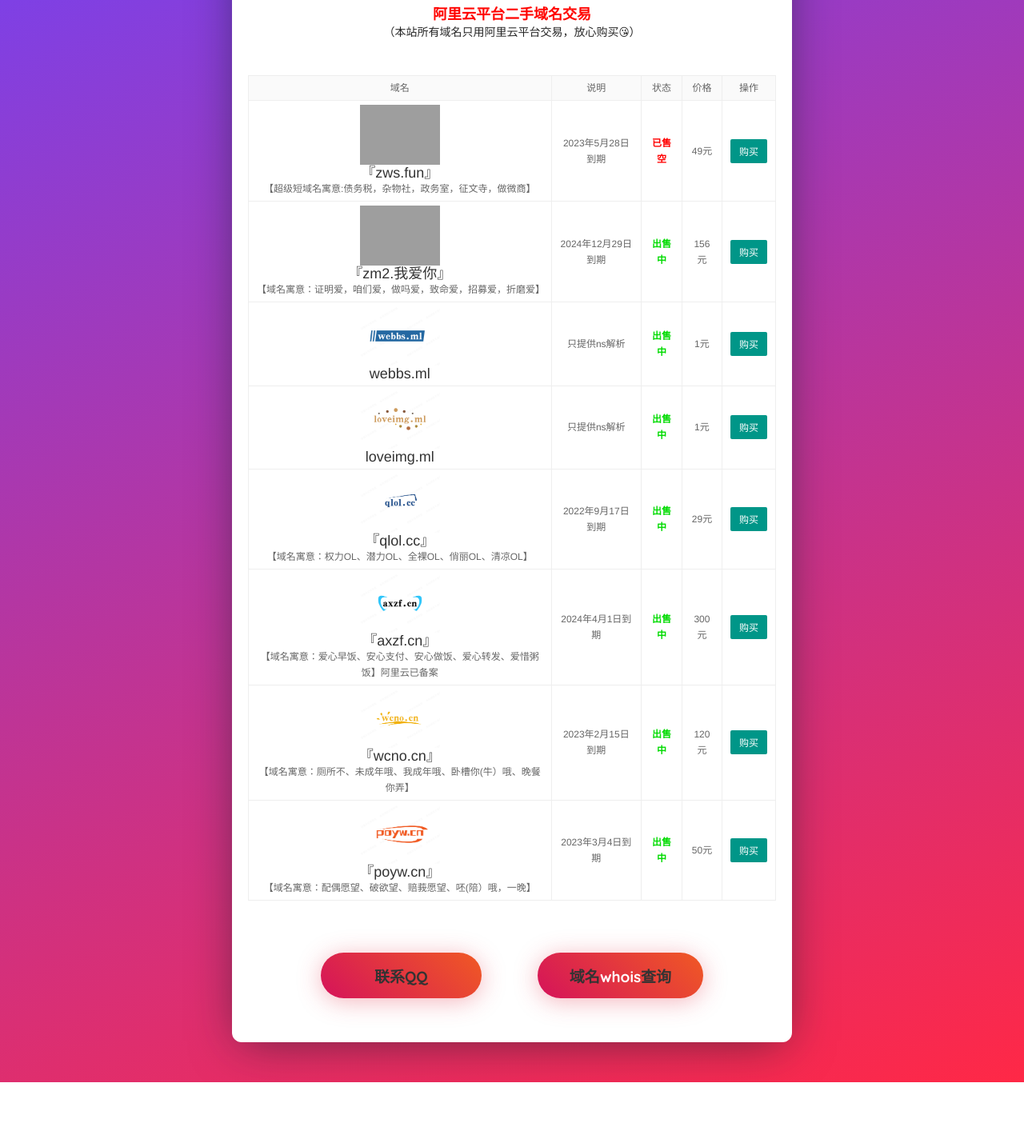
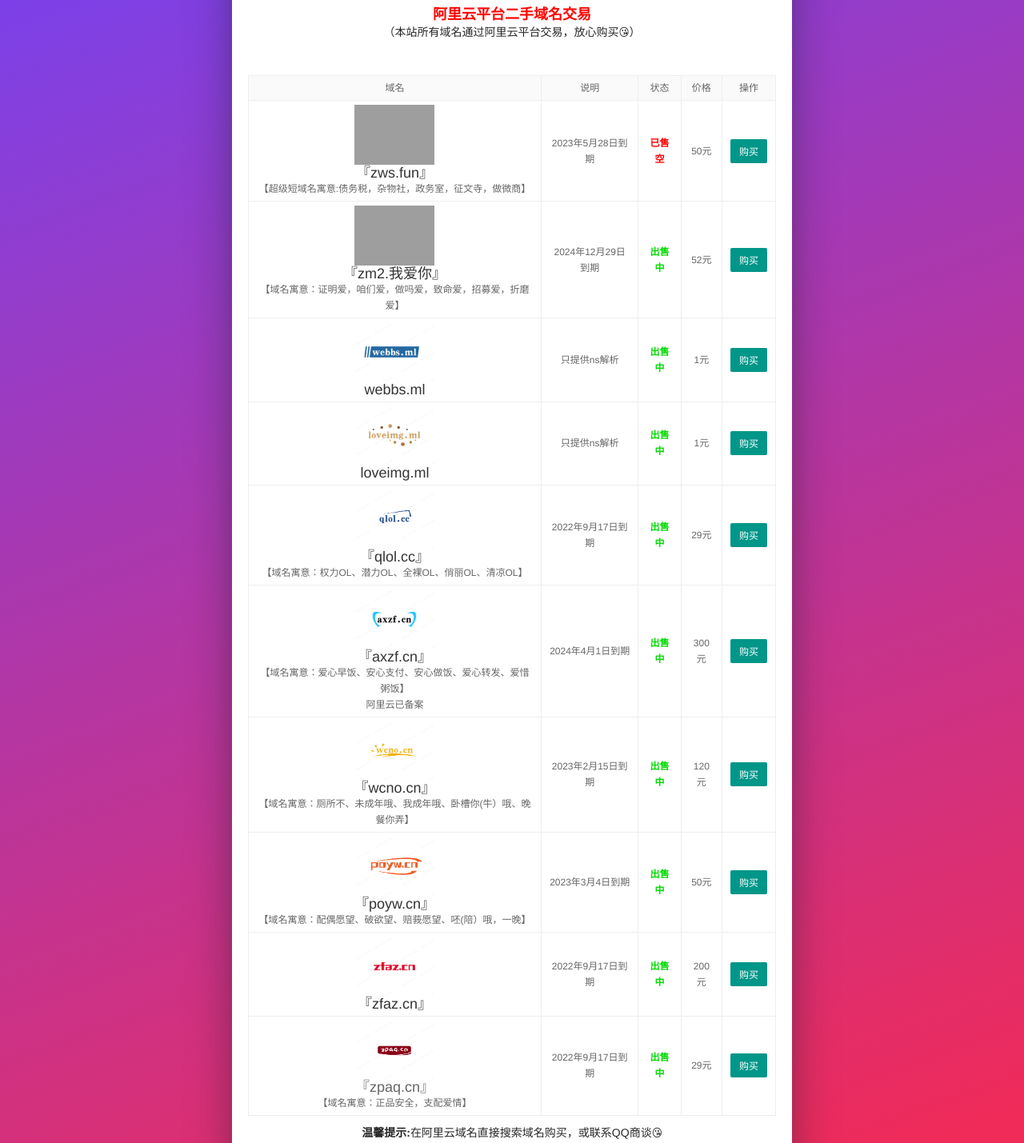
Before and after one commit to linshanghui/yumingchushou, a plain HTML site: page index.html in a window 1280 px wide. Shown: the part 303-1732 px from the top of the page at 80% size. Before the commit the page ends 1656 px from the top, so only its background shows below. Drawn offline with Linux system fonts and the light colour scheme; grey boxes are pictures that could not be loaded.

Commit message:
Add files via upload

```diff
--- a/index.html
+++ b/index.html
@@ -41,7 +41,7 @@ content="width=device-width, user-scalable=no, initial-scale=1.0, maximum-scale=
 
 				<span class="profile-card-loc__txt"><font color="#FF0400">阿里云平台二手域名交易</font></span>
 			</div>
-	   <p>（本站所有域名只用阿里云平台交易，放心购买😘）</p>
+		<p>（本站所有域名通过阿里云平台交易，放心购买😘）</p>
 <div class="profile-card-inf">
 <table class="layui-table" lay-size="sm">
 
@@ -64,7 +64,7 @@ content="width=device-width, user-scalable=no, initial-scale=1.0, maximum-scale=
 		<td>2023年5月28日到期</td>
 		<td style="color:#FF0000"><b>已售空</b></td>
 
-		<td color="red">49元</td>
+		<td color="red">50元</td>
 		<td><a href="https://wpa.qq.com/msgrd?v=3&amp;uin=240233869&amp;site=qq&amp;menu=yes" class="layui-btn  layui-btn-sm" onclick="javaScript:alert('该域名需联系客服购买，请联系客服QQ：240233869')" rel="nofollow" target="_blank">购买</a>
 		</td>
 	</tr>
@@ -76,7 +76,7 @@ content="width=device-width, user-scalable=no, initial-scale=1.0, maximum-scale=
 </td>
         <td>2024年12月29日到期</td>
         <td style="color:#00DB00"><b>出售中</b></td>
-        <td>156元</td>
+        <td>52元</td>
         <td><a href="https://wpa.qq.com/msgrd?v=3&amp;uin=240233869&amp;site=qq&amp;menu=yes" class="layui-btn  layui-btn-sm" onclick="javaScript:alert('该域名需联系客服购买，请联系客服QQ：2402338869')" rel="nofollow" target="_blank">购买</a>
         </td>
     </tr>
@@ -119,7 +119,7 @@ content="width=device-width, user-scalable=no, initial-scale=1.0, maximum-scale=
         <td>
         <img src="./axzf.png"><p>
            <a href="http://axzf.cn#"><h2>『axzf.cn』</h2></a>
-<p>【域名寓意：爱心早饭、安心支付、安心做饭、爱心转发、爱惜粥饭】阿里云已备案
+<p>【域名寓意：爱心早饭、安心支付、安心做饭、爱心转发、爱惜粥饭】<p>阿里云已备案
 </td>
         <td>2024年4月1日到期</td>
         <td style="color:#00DB00"><b>出售中</b></td>
@@ -151,9 +151,51 @@ content="width=device-width, user-scalable=no, initial-scale=1.0, maximum-scale=
         <td><a href="https://wpa.qq.com/msgrd?v=3&amp;uin=240233869&amp;site=qq&amp;menu=yes" class="layui-btn  layui-btn-sm" onclick="javaScript:alert('该域名需联系客服购买，请联系客服QQ：2402338869')" rel="nofollow" target="_blank">购买</a>
         </td>
     </tr>
+
+    <tr>
+        <td>
+        <img src="./zfaz.png"><p>
+           <a href="http://zfaz.cn#"><h2>『zfaz.cn』</h2></a>
+</td>
+        <td>2022年9月17日到期</td>
+        <td style="color:#00DB00"><b>出售中</b></td>
+        <td>200元</td>
+        <td><a href="https://wpa.qq.com/msgrd?v=3&amp;uin=240233869&amp;site=qq&amp;menu=yes" class="layui-btn  layui-btn-sm" onclick="javaScript:alert('该域名需联系客服购买，请联系客服QQ：2402338869')" rel="nofollow" target="_blank">购买</a>
+        </td>
+    </tr>
+    <tr>
+    <tr>
+        <td>
+        <img src="./zpaq.png"><h2>『zpaq.cn』</h2></a>
+<p>【域名寓意：正品安全，支配爱情】
+</td>
+        <td>2022年9月17日到期</td>
+        <td style="color:#00DB00"><b>出售中</b></td>
+        <td>29元</td>
+        <td><a href="https://wpa.qq.com/msgrd?v=3&amp;uin=240233869&amp;site=qq&amp;menu=yes" class="layui-btn  layui-btn-sm" onclick="javaScript:alert('该域名需联系客服购买，请联系客服QQ：2402338869')" rel="nofollow" target="_blank">购买</a>
+        </td>
+    </tr>
+    <tr>
+    	<!--
+    <tr>
+        <td>
+        <img src="https://logo.aliyun.com/logo/image?goodsId=8c5ed755dada41a8b536c3ea2b93df98&type=origin&f=brk"><p>
+           <a href="http://qlol.cc#"><h2>『qlol.cc』</h2></a>
+<p>【域名寓意：权力OL、潜力OL、全裸OL、俏丽OL、清凉OL】
+</td>
+        <td>2022年9月17日到期</td>
+        <td style="color:#00DB00"><b>出售中</b></td>
+        <td>29元</td>
+        <td><a href="https://wpa.qq.com/msgrd?v=3&amp;uin=240233869&amp;site=qq&amp;menu=yes" class="layui-btn  layui-btn-sm" onclick="javaScript:alert('该域名需联系客服购买，请联系客服QQ：2402338869')" rel="nofollow" target="_blank">购买</a>
+        </td>
+    </tr>
+    <tr>
+    	-->
+
   </tbody>
 </table>
 </div>
+<p><b style="color:ff0000">温馨提示:</b>在阿里云域名直接搜索域名购买，或联系QQ商谈😘</p>
 <div class="profile-card-ctr">
 	    <button class="profile-card__button button--orange">
 	        <a href="https://wpa.qq.com/msgrd?v=3&amp;uin=240233869&amp;site=qq&amp;menu=yes"  onclick="javaScript:alert('该域名需联系客服购买，请联系客服QQ：240233869')" rel="nofollow" target="_blank"> 联系QQ</a></button>
```
Also changed, not shown: zfaz.png (added), zpaq.png (added).
